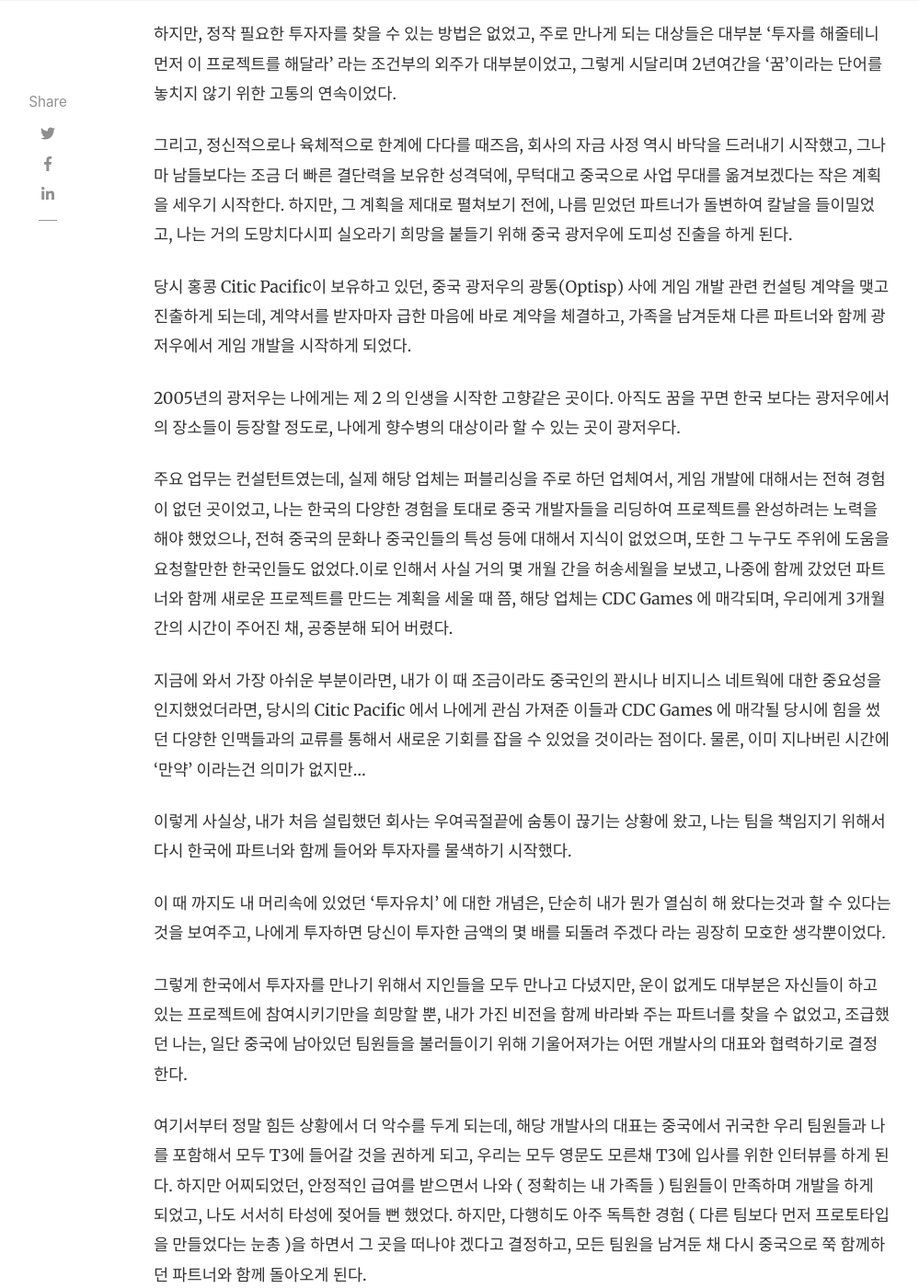
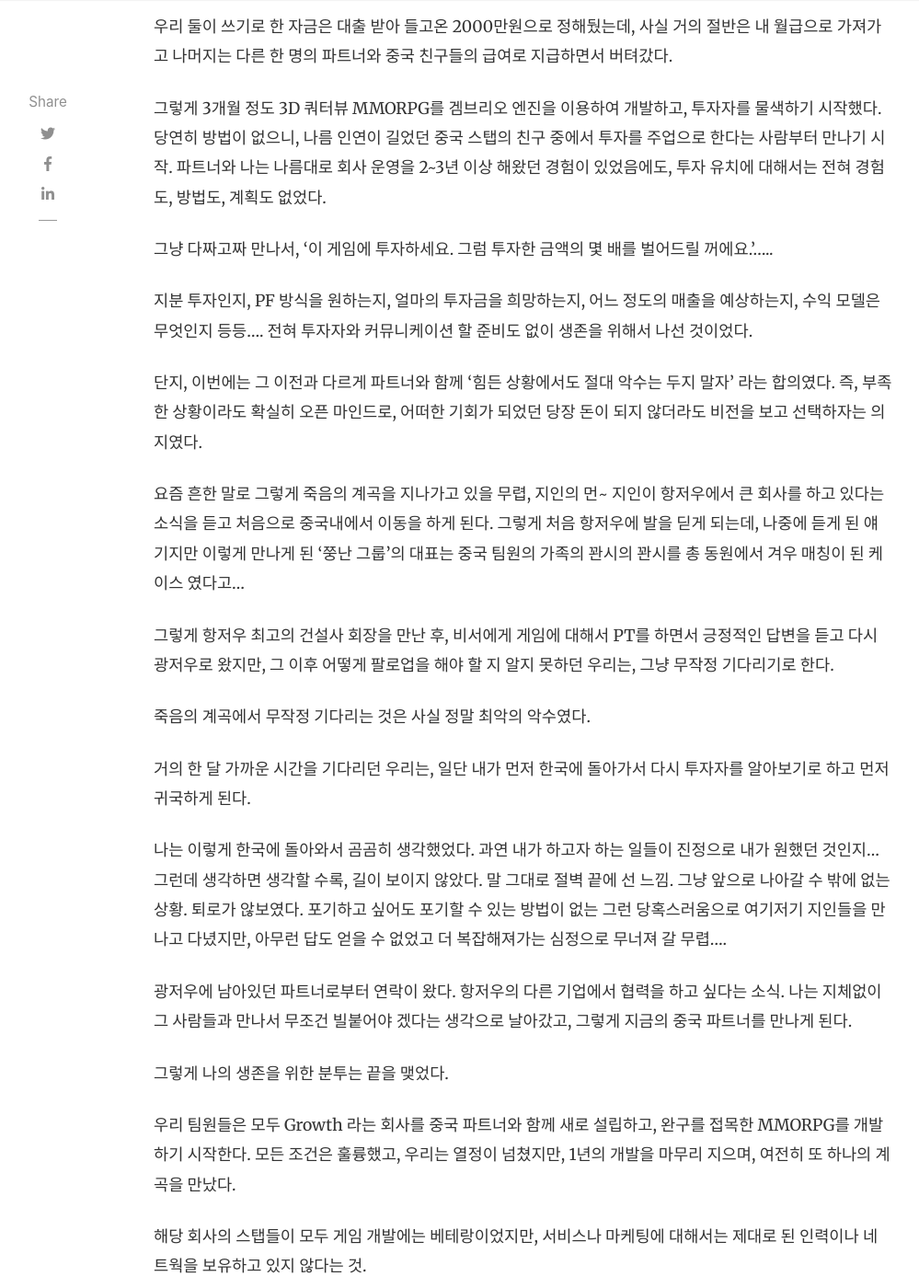
Before and after one commit to head77x/head77x.github.io, a Jekyll site: the page built from _posts/2015-10-05-브랜든-중국-사업-진출기-2.md, in a window 1280 px wide and 1400 px high, scrolled down 1414 px. Shown: the whole window at 92% size, without its empty margins (118-1117 px from the left). Built offline with Jekyll 4.4.1, drawn with Linux system fonts in a browser that asks for light colours; nearby versions of some CDN libraries; comment, search, counter and statistics services are not loaded; some of the changed text lies outside the part shown.

Commit message:
Update 2015-10-05-브랜든-중국-사업-진출기-2.md

```diff
--- a/_posts/2015-10-05-브랜든-중국-사업-진출기-2.md
+++ b/_posts/2015-10-05-브랜든-중국-사업-진출기-2.md
@@ -1,48 +1,115 @@
 ---
 layout: post
-title:  "브랜든 중국 사업 진출기 1 - 4th Oct. 2015"
+title:  "브랜든 중국 사업 진출기 2 - 5th Oct. 2015"
 author: brandon
 categories: [ Jekyll, tutorial ]
 image: assets/images/think.jpg
 ---
 
-필자는 2004년 구로공단(지금이야 구로 디지털 단지이지만... )에 작은 오피스텔을 빌려 자본금 5,000만원짜리 법인을 설립하여 창업을 했었다. 그 이전까지 개발자로서 '을'의 입장 이외에는 제대로 이해를 못하던 나는, 실제 내 피같은 돈이 빠져나가는 것을 지켜보면서 어떤 계획을 세울 시간 조차도 없이, 무조건 매출만을 일으키기 위해서 닥치는데로 외주를 해 나갔다. 물론, 창업의 목적은 '내가 개발하고자 하는 게임' 이었던, '판타지포유'의 후속편을 만드는 일이었는데, 수북히 디자인 문서만 쌓아놓을 뿐, 실제적인 모든 업무는 외주 작업에만 맞추어져 있었고, 운이 좋게도 높은 금액의 수주로 인해서 회사 운영은 적자 상황까지 가지는 않았었다.
+ 2006년 연말부터 두 남자의 광저우에서의 분투기는 나름 눈물겹다... 만, 그런건 뭐 누구나 하는 고생이니까 그냥 간단히 적어보겠다.
+
+ 방 두개에 자그마한 거실에서 몇몇 중국 친구들 데려다 놓고  MMORPG를 개발하면서 그 친구들의 친구들의 친구들까지 샅샅이 조사해서 돈 좀 가진 친구들이 있으면 후원이라도 받고자 안간힘을 쓰면서 몇 개월간의 시간이 흘러갔다.
 
 
 
- 하지만, 정작 필요한 투자자를 찾을 수 있는 방법은 없었고, 주로 만나게 되는 대상들은 대부분 '투자를 해줄테니 먼저 이 프로젝트를 해달라' 라는 조건부의 외주가 대부분이었고, 그렇게 시달리며 2년여간을 '꿈'이라는 단어를 놓치지 않기 위한 고통의 연속이었다.
+ 우리 둘이 쓰기로 한 자금은 대출 받아 들고온 2000만원으로 정해뒀는데, 사실 거의 절반은 내 월급으로 가져가고 나머지는 다른 한 명의 파트너와 중국 친구들의 급여로 지급하면서 버텨갔다.
+
+ 그렇게 3개월 정도 3D 쿼터뷰 MMORPG를 겜브리오 엔진을 이용하여 개발하고, 투자자를 물색하기 시작했다. 당연히 방법이 없으니, 나름 인연이 길었던 중국 스탭의 친구 중에서 투자를 주업으로 한다는 사람부터 만나기 시작. 파트너와 나는 나름대로 회사 운영을 2~3년 이상 해왔던 경험이 있었음에도, 투자 유치에 대해서는 전혀 경험도, 방법도, 계획도 없었다.
+
+ 그냥 다짜고짜 만나서, '이 게임에 투자하세요. 그럼 투자한 금액의 몇 배를 벌어드릴 꺼에요.'.....
+
+ 지분 투자인지, PF 방식을 원하는지, 얼마의 투자금을 희망하는지, 어느 정도의 매출을 예상하는지, 수익 모델은 무엇인지 등등.... 전혀 투자자와 커뮤니케이션 할 준비도 없이 생존을 위해서 나선 것이었다.
 
 
 
- 그리고, 정신적으로나 육체적으로 한계에 다다를 때즈음, 회사의 자금 사정 역시 바닥을 드러내기 시작했고, 그나마 남들보다는 조금 더 빠른 결단력을 보유한 성격덕에, 무턱대고 중국으로 사업 무대를 옮겨보겠다는 작은 계획을 세우기 시작한다. 하지만, 그 계획을 제대로 펼쳐보기 전에, 나름 믿었던 파트너가 돌변하여 칼날을 들이밀었고, 나는 거의 도망치다시피 실오라기 희망을 붙들기 위해 중국 광저우에 도피성 진출을 하게 된다.
-
- 당시 홍콩 Citic Pacific이 보유하고 있던, 중국 광저우의 광통(Optisp) 사에 게임 개발 관련 컨설팅 계약을 맺고 진출하게 되는데, 계약서를 받자마자 급한 마음에 바로 계약을 체결하고, 가족을 남겨둔채 다른 파트너와 함께 광저우에서 게임 개발을 시작하게 되었다.
+ 단지, 이번에는 그 이전과 다르게 파트너와 함께 '힘든 상황에서도 절대 악수는 두지 말자' 라는 합의였다. 즉, 부족한 상황이라도 확실히 오픈 마인드로, 어떠한 기회가 되었던 당장 돈이 되지 않더라도 비전을 보고 선택하자는 의지였다.
 
 
 
- 2005년의 광저우는 나에게는 제 2 의 인생을 시작한 고향같은 곳이다. 아직도 꿈을 꾸면 한국 보다는 광저우에서의 장소들이 등장할 정도로, 나에게 향수병의 대상이라 할 수 있는 곳이 광저우다.
+ 요즘 흔한 말로 그렇게 죽음의 계곡을 지나가고 있을 무렵, 지인의 먼~ 지인이 항저우에서 큰 회사를 하고 있다는 소식을 듣고 처음으로 중국내에서 이동을 하게 된다. 그렇게 처음 항저우에 발을 딛게 되는데, 나중에 듣게 된 얘기지만 이렇게 만나게 된 '쭝난 그룹'의 대표는 중국 팀원의 가족의 꽌시의 꽌시를 총 동원에서 겨우 매칭이 된 케이스 였다고...
 
 
 
- 주요 업무는 컨설턴트였는데, 실제 해당 업체는 퍼블리싱을 주로 하던 업체여서, 게임 개발에 대해서는 전혀 경험이 없던 곳이었고, 나는 한국의 다양한 경험을 토대로 중국 개발자들을 리딩하여 프로젝트를 완성하려는 노력을 해야 했었으나, 전혀 중국의 문화나 중국인들의 특성 등에 대해서 지식이 없었으며, 또한 그 누구도 주위에 도움을 요청할만한 한국인들도 없었다.이로 인해서 사실 거의 몇 개월 간을 허송세월을 보냈고, 나중에 함께 갔었던 파트너와 함께 새로운 프로젝트를 만드는 계획을 세울 때 쯤, 해당 업체는 CDC Games 에 매각되며, 우리에게 3개월간의 시간이 주어진 채, 공중분해 되어 버렸다.
+ 그렇게 항저우 최고의 건설사 회장을 만난 후, 비서에게 게임에 대해서 PT를 하면서 긍정적인 답변을 듣고 다시 광저우로 왔지만, 그 이후 어떻게 팔로업을 해야 할 지 알지 못하던 우리는, 그냥 무작정 기다리기로 한다.
+
+ 죽음의 계곡에서 무작정 기다리는 것은 사실 정말 최악의 악수였다.
+
+ 거의 한 달 가까운 시간을 기다리던 우리는, 일단 내가 먼저 한국에 돌아가서 다시 투자자를 알아보기로 하고 먼저 귀국하게 된다.
 
 
 
- 지금에 와서 가장 아쉬운 부분이라면, 내가 이 때 조금이라도 중국인의 꽌시나 비지니스 네트웍에 대한 중요성을 인지했었더라면, 당시의 Citic Pacific 에서 나에게 관심 가져준 이들과 CDC Games 에 매각될 당시에 힘을 썼던 다양한 인맥들과의 교류를 통해서 새로운 기회를 잡을 수 있었을 것이라는 점이다. 물론, 이미 지나버린 시간에 '만약' 이라는건 의미가 없지만...
+ 나는 이렇게 한국에 돌아와서 곰곰히 생각했었다. 과연 내가 하고자 하는 일들이 진정으로 내가 원했던 것인지... 그런데 생각하면 생각할 수록, 길이 보이지 않았다. 말 그대로 절벽 끝에 선 느낌. 그냥 앞으로 나아갈 수 밖에 없는 상황. 퇴로가 않보였다. 포기하고 싶어도 포기할 수 있는 방법이 없는 그런 당혹스러움으로 여기저기 지인들을 만나고 다녔지만, 아무런 답도 얻을 수 없었고 더 복잡해져가는 심정으로 무너져 갈 무렵....
 
 
 
- 이렇게 사실상, 내가 처음 설립했던 회사는 우여곡절끝에 숨통이 끊기는 상황에 왔고, 나는 팀을 책임지기 위해서 다시 한국에 파트너와 함께 들어와 투자자를 물색하기 시작했다.
-
- 이 때 까지도 내 머리속에 있었던 '투자유치' 에 대한 개념은, 단순히 내가 뭔가 열심히 해 왔다는것과 할 수 있다는 것을 보여주고, 나에게 투자하면 당신이 투자한 금액의 몇 배를 되돌려 주겠다 라는 굉장히 모호한 생각뿐이었다.
-
- 그렇게 한국에서 투자자를 만나기 위해서 지인들을 모두 만나고 다녔지만, 운이 없게도 대부분은 자신들이 하고 있는 프로젝트에 참여시키기만을 희망할 뿐, 내가 가진 비전을 함께 바라봐 주는 파트너를 찾을 수 없었고, 조급했던 나는, 일단 중국에 남아있던 팀원들을 불러들이기 위해 기울어져가는 어떤 개발사의 대표와 협력하기로 결정한다.
+ 광저우에 남아있던 파트너로부터 연락이 왔다. 항저우의 다른 기업에서 협력을 하고 싶다는 소식. 나는 지체없이 그 사람들과 만나서 무조건 빌붙어야 겠다는 생각으로 날아갔고, 그렇게 지금의 중국 파트너를 만나게 된다.
 
 
 
- 여기서부터 정말 힘든 상황에서 더 악수를 두게 되는데, 해당 개발사의 대표는 중국에서 귀국한 우리 팀원들과 나를 포함해서 모두 T3에 들어갈 것을 권하게 되고, 우리는 모두 영문도 모른채 T3에 입사를 위한 인터뷰를 하게 된다. 하지만 어찌되었던, 안정적인 급여를 받으면서 나와 ( 정확히는 내 가족들 ) 팀원들이 만족하며 개발을 하게 되었고, 나도 서서히 타성에 젖어들 뻔 했었다.
- 하지만, 다행히도 아주 독특한 경험 ( 다른 팀보다 먼저 프로토타입을 만들었다는 눈총 )을 하면서 그 곳을 떠나야 겠다고 결정하고, 모든 팀원을 남겨둔 채 다시 중국으로 쭉 함께하던 파트너와 함께 돌아오게 된다.
+ 그렇게 나의 생존을 위한 분투는 끝을 맺었다.
 
 
 
- 그리고, 중국에서 한국인 단 둘이서, 다시 초심으로 돌아가 뭔가 해보자는 결심을 가지고, 작은 숙소를 빌려 개발을 다시 시작하게 된다. ( 사업이 아니라 또 개발이란다.... 이게 개발자 마인드다... 빌어먹을.... 개발이 사업이라고 생각하는 이놈의 망상 )
+ 우리 팀원들은 모두 Growth 라는 회사를 중국 파트너와 함께 새로 설립하고, 완구를 접목한 MMORPG를 개발하기 시작한다. 모든 조건은 훌륭했고, 우리는 열정이 넘쳤지만, 1년의 개발을 마무리 지으며, 여전히 또 하나의 계곡을 만났다.
+
+ 해당 회사의 스탭들이 모두 게임 개발에는 베테랑이었지만, 서비스나 마케팅에 대해서는 제대로 된 인력이나 네트웍을 보유하고 있지 않다는 것.
+
+ 하지만, 우리는 자신이 있었고 그렇게 자체 서비스를 시작하여 게임과 완구를 접목한 최초의 MMORPG를 알리기 위해서 내가 알고 있는 모든 방법을 동원해 마케팅을 시작했다.
+
+
+
+ 여기서 가장 크게 배운것은 '중국은 넓다' 라는 것. 물론, 마케팅에서 효율성도 중요하지만, 중국은 그 물리적인 공간의 크기만큼, 어느 정도 돌덩어리를 던지는 것으로는 제대로 파도를 일으킬 수도 없는 바다 같은 곳이었다.
+
+
+
+ 다행인 것은 그 이전과 다르게 확실한 스폰서가 있는 상태에서 대규모 자금을 운용하면서도 안정적인 생활을 할 수 있다는 것은, 다양한 시도와 경험을 하면서 더 많은 기회를 잡을 여유를 준다는 것이었다.
+
+ 우리는 중국 파트너와 함께 제대로 된 게임 사업을 하기 위해서 2009년 7월, 넷미고를 설립하면서 안정적인 둥지를 벗어나 모험의 길로 들어가게 된다.
+
+
+
+ 뭐, 아마 예상할 수 있듯, 우리는 또 다른 계곡으로 들어선 것이다.
+
+
+
+ 우리는 중국 파트너( 현재 넷미고 대표 )의 지인을 통해서 엔젤투자를 받고( 전혀 게임에 대한 PT도 없이 그냥..... ) 또 게임 개발에 집중하게 된다. 참, 개버릇 남 못준다.
+
+
+
+ 나는 여전히 회사 경영같은 것에 대한 관심보다는 개발에만 집중했고, 1년여간은 회사에서 침낭생활을 하면서, 한국의 파트너사와 계약한 캐쥬얼 게임의 개발과 MMORPG를 개발하는데 집중하고 있었다. 그러면서 회사 대표를 통해서 차츰 '자본시장'의 흐름과 그들만의 세계에서 노는 방법을 조금씩 익힐 때 쯤, 역시 마찬가지로 죽음의 계곡이 다가왔다.
+
+
+
+ 분명히 얘기하지만..... 나는 회사를 운영하면서 자금 운영에 대해서는 굉장히 타이트하게 운영하는 편이었다. 심지어 식대나 회식비용, 직원들의 4대보험까지 완벽하게 파악해서 대응하고, 세무회계 역시 상고 출신이다보니 모두 직접 꼼꼼하게 챙기는 그런 욕먹는 오너였지만..... 결국은 '매출을 창출하지 못하는' 오너는 그냥 시한부 인생일 뿐이다.
+
+
+
+우리는 2년여만에 자금 위기에 봉착했고, 다시 투자 받기 미션을 시작!~~~~
+
+
+
+그나마 그 이전과 달라진 상황이라면, 조금이나마 투자자의 성향과 그들의 플레이 방식을 이해하기 시작했었다는 것이다.
+
+
+
+나는 전혀 다른 방식의 준비를 시작했다.
+
+
+
+ 넷미고만의 분명한 비지니스 모델, 예측 가능한 매출 데이터의 구체화, 투자 방식에 대한 세심한 배려, 투자금 회수에 대한 투명한 통로를 준비하고, 최대한 몸은 낮추되 자신감을 보여줄 수 있는 우리만의 장점에 집중했다.
+
+ 그리고 투자를 받았다!!!!!!!!!!!!!!!!!!!!!!!!!!!!!!!!!!!!!
+
+
+
+ 물론, 투자를 받게 된 주된 요인은 내가 준비한 이런거는 아주 미미한 역할을 미쳤을 뿐..... 주된 역할은 모두 중국 파트너의 인맥에 의해서 였다.
+
+
+
+ 그렇게, 우리는 50억원 수준의 투자를 받게 되고, 안정적인 사업의 기반을 마련하게 된다.
+
+
+
+ 결론적으로 내가 투자를 받을 수 있었던 것은???
+
+'중국에서는 파트너(꽌시), 즉, 사람을 잘 만나는 것 뿐이다'
```
